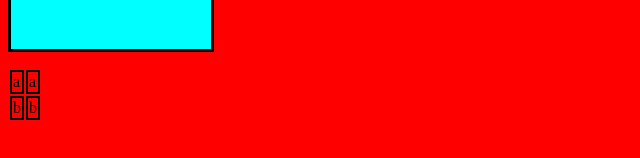
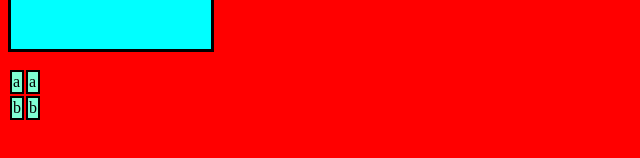
Before and after one commit to xMoki67-To-Ja/test, a plain HTML site: page index.html in a window 1280 px wide. Shown: the part 614-772 px from the top of the page, without its empty margins (0-640 px from the left). Drawn offline with Linux system fonts and the light colour scheme.

Commit message:
Dodanie background

```diff
--- a/styl.css
+++ b/styl.css
@@ -10,3 +10,6 @@ p{
 td{
     border: solid 2px;
 }
+tr{
+    background-color: aquamarine;
+}
```
